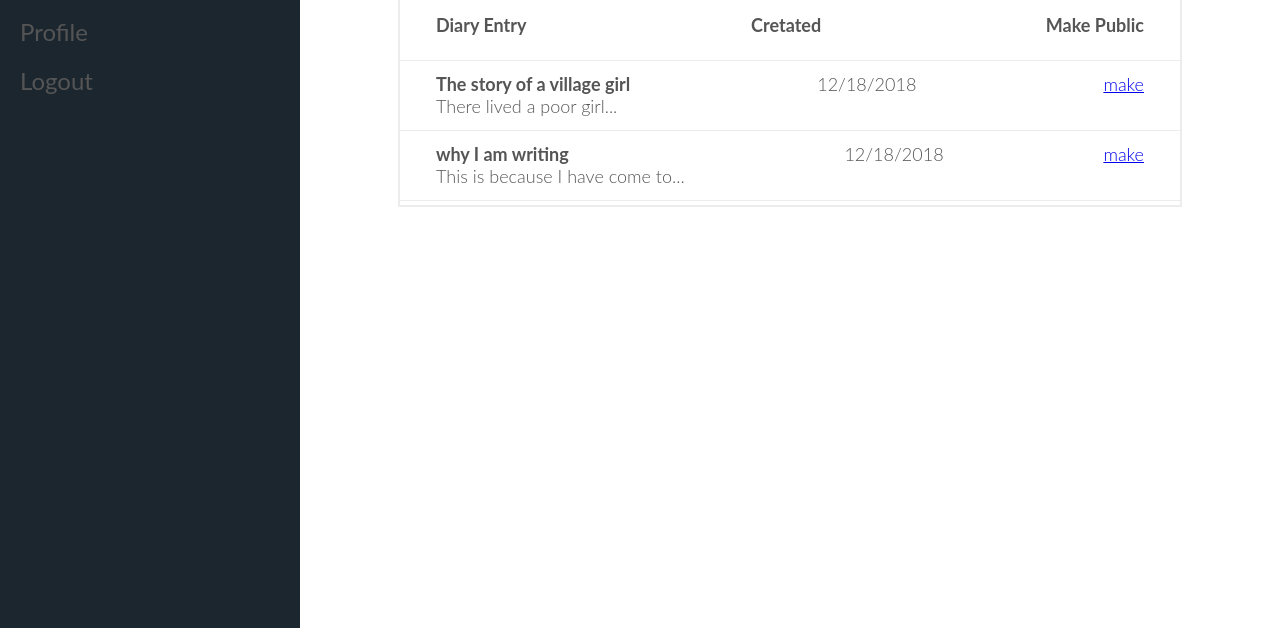
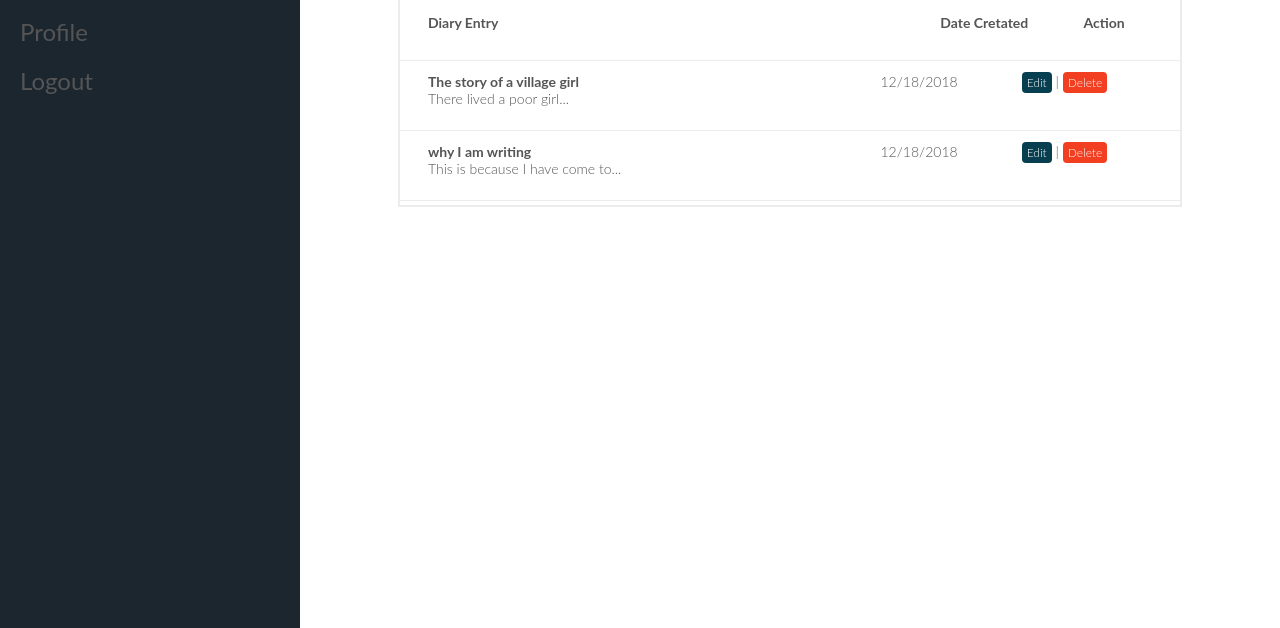
Before and after one commit to Victor-Ugwueze/MyDia, a plain HTML site: page UI/dashboard.html in a window 1280 px wide. Shown: the part 172-800 px from the top of the page. Drawn offline with Linux system fonts and the light colour scheme.

Commit message:
[#158910705]  ft-navbar

```diff
--- a/UI/css/dashboard.css
+++ b/UI/css/dashboard.css
@@ -24,9 +24,6 @@ header #top-bar{
     background: #1c262f;
     flex-shrink: 0;
     flex: 0 0 300px;
-}
-#left-section-list{
-
 }
 
 #menu-icon{
@@ -106,11 +103,22 @@ header #top-bar{
     display: flex;
     justify-content: space-between;
     padding-left: 2em;
-    padding-right: 2em;
+    /* padding-right: 2em;  */
     padding-top: 13px;
     min-height: 60px;
+    font-size: 14px;
     border-bottom: 1px solid #ececec;
+    align-items: stretch;
 }
+
+#diary-heading .entry-head{
+    flex-grow: 1;
+    /* margin-left: 50px; */
+}
+#diary-heading #title{
+    flex-grow: 8;
+}
+
 
 #dairy-entries{
     display: flex;
@@ -122,12 +130,31 @@ header #top-bar{
     padding: 4px 0;
     border-bottom: 1px solid #ececec;
     padding-left: 2em;
+    font-size: 14px;
     padding-right: 2em;
     min-height: 70px;
     padding-top: 12px;
+    cursor: pointer;
 }
-.entry-item>li{
-    flex-basis: 1;
+.entry-item div{
+    flex-basis: 60%;
+}
+.entry-item .created-at{
+    flex-basis: 15%;
+}
+.entry-item .action{
+    flex-basis: 20%;
+}
+.entry-item .created-at{
+    /* padding-right: 5%; */
+}
+.entry-item .action{
+    padding-left: 2%;
+    padding-right: 0;
+}
+.action-btn{
+    font-size: 12px;
+    padding: 2px 4px;
 }
 @media only screen and (max-width: 890px){
     #menu-icon{
--- a/UI/css/main.css
+++ b/UI/css/main.css
@@ -1,5 +1,6 @@
 :root{
     --primary :#073e50;
+    --danger : #f23f21;
   }
 
 *{
@@ -131,9 +132,14 @@ header #intro{
     cursor: pointer;
     border: 1px solid transparent;
 }
+
 .btn-primary{
     background: var(--primary);
     color: #fff;
+}
+.btn-danger{
+    background: var(--danger);
+    color:  #fff;
 }
 .how-it-works-btn{
     margin-top: 20px;
--- a/UI/dashboard.html
+++ b/UI/dashboard.html
@@ -33,9 +33,9 @@
                        </div>
                        <div id="dairy-content">
                             <div id="diary-heading">
-                                <h4>Diary Entry</h4>
-                                <h4>Cretated</h4>
-                                <h4>Make Public</h4>
+                                <h4 id="title">Diary Entry</h4>
+                                <h4 class="entry-head">Date Cretated</h4>
+                                <h4 class="entry-head">Action</h4>
                             </div>
                             <ul id="dairy-entries">
                                 <li class="entry-item">
@@ -43,16 +43,16 @@
                                         <h4>The story of a village girl</h4>
                                         <p>There lived a poor girl...</p>
                                     </div>
-                                    <p>12/18/2018</p>
-                                    <a href="#">make</a>
+                                    <p class="created-at">12/18/2018</p>
+                                    <a class="action"><span class="btn btn-primary action-btn">Edit</span> | <span class="btn btn-danger action-btn">Delete</span></a>
                                 </li>
                                 <li class="entry-item">
                                     <div>
                                         <h4>why I am writing</h4>
                                         <p>This is because I have come to...</p>
                                     </div>
-                                    <p>12/18/2018</p>
-                                    <a href="#">make</a>
+                                    <p class="created-at">12/18/2018</p>
+                                    <a class="action"><span class="btn btn-primary action-btn">Edit</span> | <span class="btn btn-danger action-btn">Delete</span></a>
                                 </li>
                             </ul>
                        </div>
```
